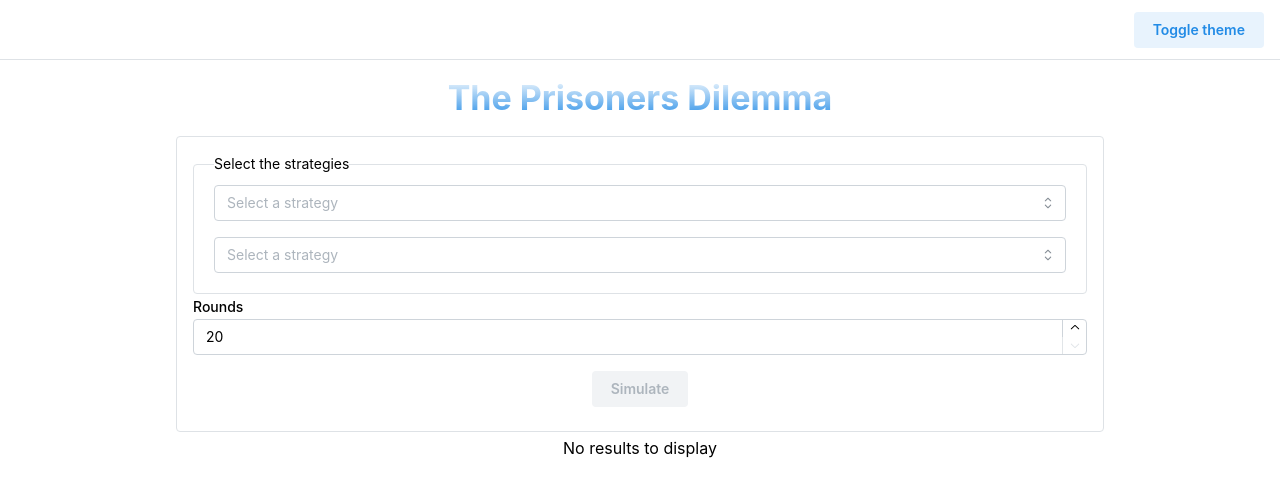
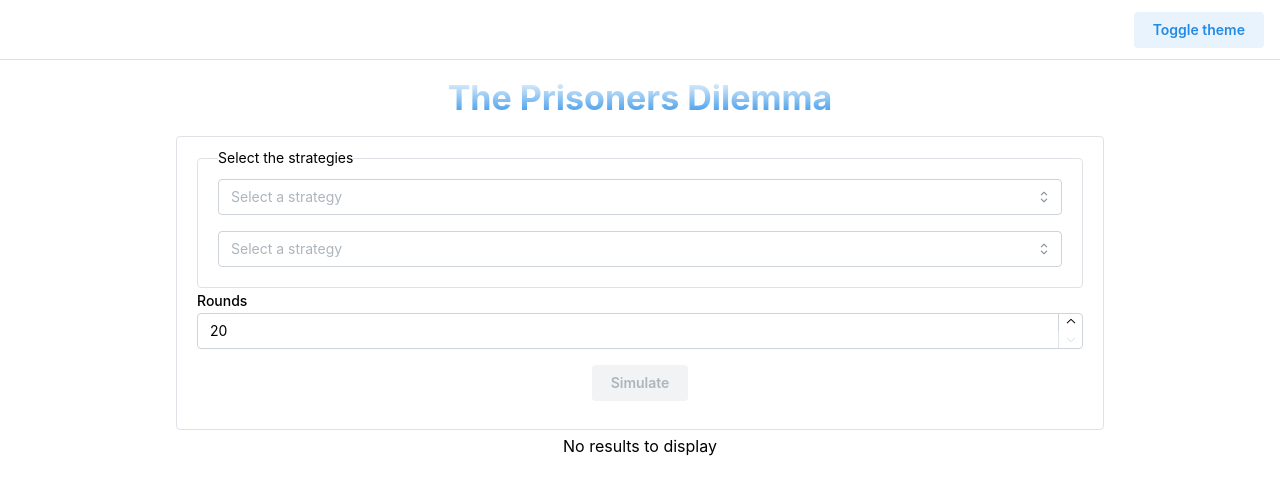
Before and after one commit to AndresCRamos/prisoners-dilemma, a React (Vite) app: page / in a window 1280 px wide. Shown: the top 496 px of the page. Built offline with nearby package versions, Linux system fonts and the light colour scheme.

Commit message:
Wrap form in Fieldset for better dark theme styling

```diff
--- a/src/components/StrategySimulationForm/StrategySimulationForm.tsx
+++ b/src/components/StrategySimulationForm/StrategySimulationForm.tsx
@@ -41,7 +41,8 @@ const StrategySimulationForm = () => {
 
   return (
     <Container>
-      <form onSubmit={handleSubmit} className={classes.form}>
+      <Fieldset>
+        <form onSubmit={handleSubmit}>
           <Fieldset
             legend="Select the strategies"
             className="flex flex-col gap-4"
@@ -64,6 +65,7 @@ const StrategySimulationForm = () => {
             </Button>
           </Center>
         </form>
+      </Fieldset>
     </Container>
   );
 };
```
Lines whose indentation alone changed are shown as unchanged.
